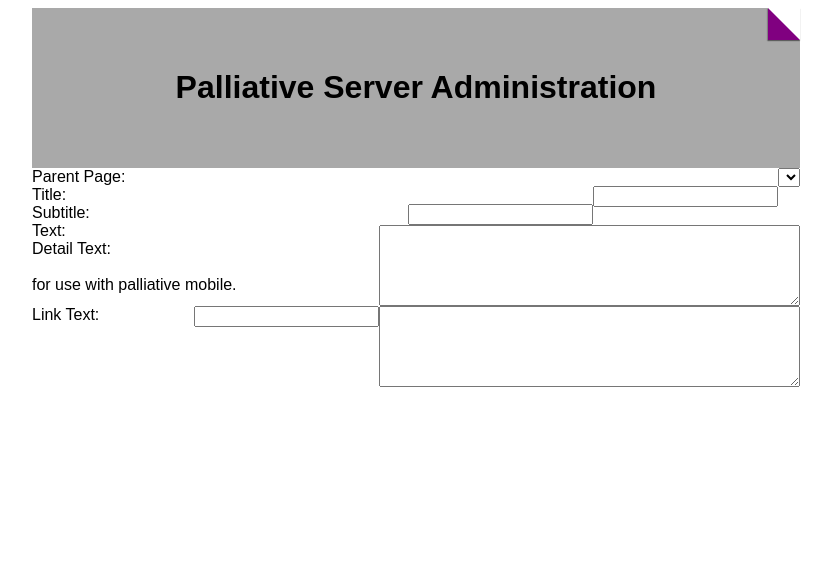
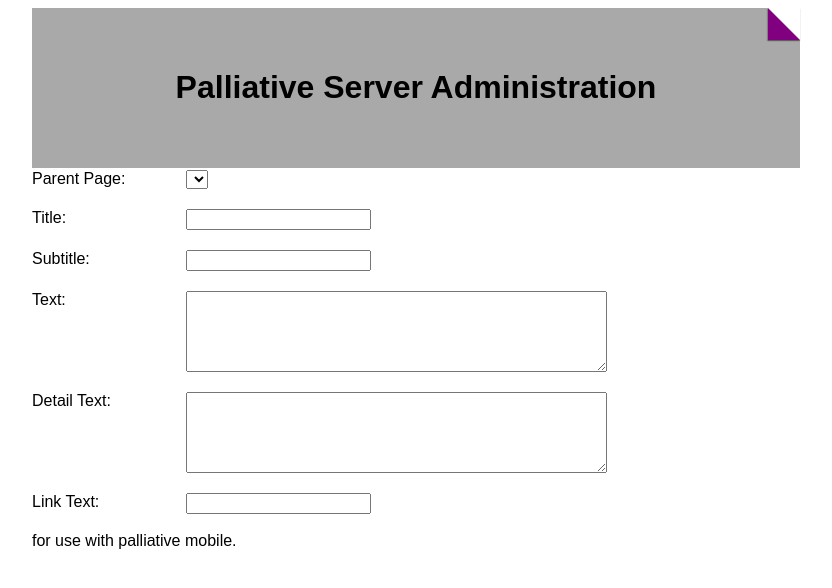
Before and after one commit to Kaan0200/palliative-serv, a PHP site: page /infopages/infopages.php in a window 1280 px wide. Shown: the top 588 px of the page, without its empty margins (224-1056 px from the left). Run offline with PHP 8.4, Linux system fonts and the light colour scheme; lists and menus that the app fills with data are empty; some libraries are stand-ins or nearby versions.

Commit message:
added more CSS
Signed-off-by: A. Kaan Atesoglu <aka43@case.edu>

```diff
--- a/web/infopages/infopages.php
+++ b/web/infopages/infopages.php
@@ -40,19 +40,20 @@
 </div>
 
 
+<style>
+  .LabelColumn {
+	float: left;
+	width: 20%;
+	padding-top: 2px;
+  }
+  .InputColumn {
+	padding-top: 2px;
+  }
+</style>
 
 </body>
 <?php
   include '../views/footer.html';
 ?>
 
-<style>
-  .LabelColumn {
-
-	  float: left;
-  }
-  .InputColumn {
-	  float: right;
-  }
-</style>
 </html>
```
